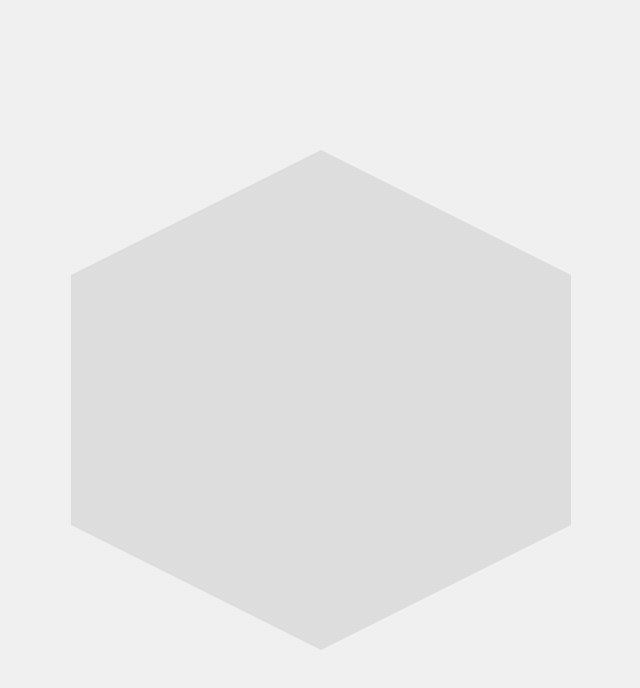
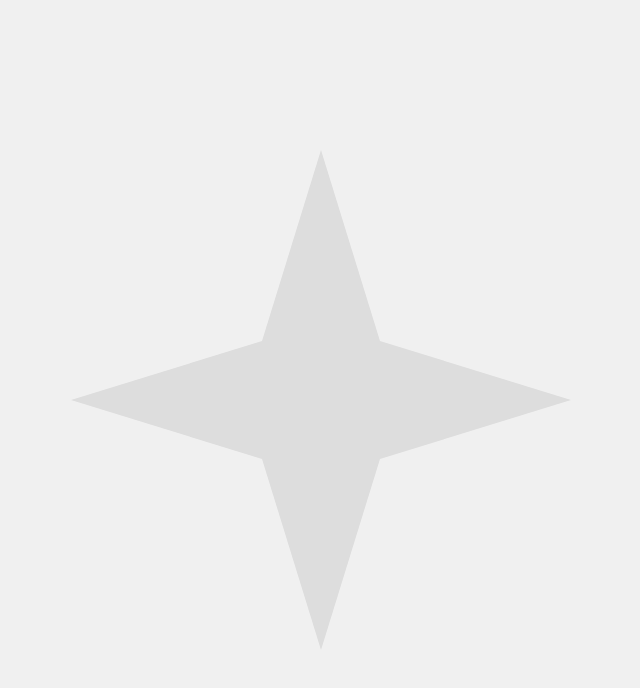
Before and after one commit to sephirothcoding/player4, a plain HTML site: page index.html in a window 1280 px wide. Shown: the whole page, without its empty margins (319-959 px from the left). Drawn offline with Linux system fonts and the light colour scheme.

Commit message:
Update index.html

```diff
--- a/index.html
+++ b/index.html
@@ -3,7 +3,7 @@
 <head>
 <meta charset="UTF-8">
 <meta name="viewport" content="width=device-width, initial-scale=1.0">
-<title>Container Stea Hexagonală</title>
+<title>Container Stea cu 6 Colțuri</title>
 <style>
   body {
     margin: 0;
@@ -19,8 +19,17 @@
     width: 500px;
     height: 500px;
     position: relative;
-    clip-path: polygon(50% 0%, 100% 25%, 100% 75%, 50% 100%, 0% 75%, 0% 25%);
     background-color: #ddd; /* Schimbă culoarea de fundal aici */
+    clip-path: polygon(
+      50% 0%,
+      61.8% 38.2%,
+      100% 50%,
+      61.8% 61.8%,
+      50% 100%,
+      38.2% 61.8%,
+      0% 50%,
+      38.2% 38.2%
+    );
   }
 </style>
 </head>
```
